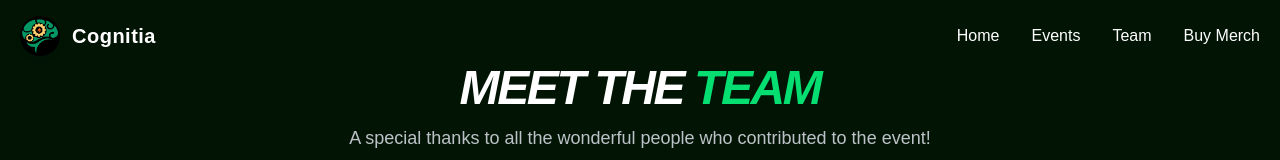
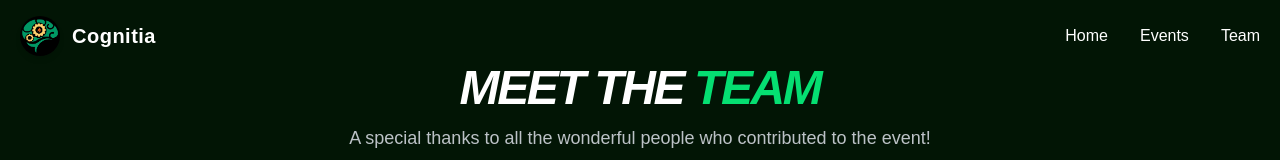
Before and after one commit to iamkuldeep07/cognitia, a React (Vite) app: page /team in a window 1280 px wide. Shown: the top 160 px of the page. Built offline with nearby package versions, Linux system fonts and the light colour scheme; a web font is replaced by a local one.

Commit message:
Update index.js

```diff
--- a/constants/index.js
+++ b/constants/index.js
@@ -3,7 +3,7 @@ const navLinks = [
   { id: "home", title: "Home" },
   { id: "events", title: "Events" },
   { id: "team", title: "Team" },
-  { id: "buy-merch", title: "Buy Merch" },
+  // { id: "buy-merch", title: "Buy Merch" },
 ];
 
 const events = [
```
